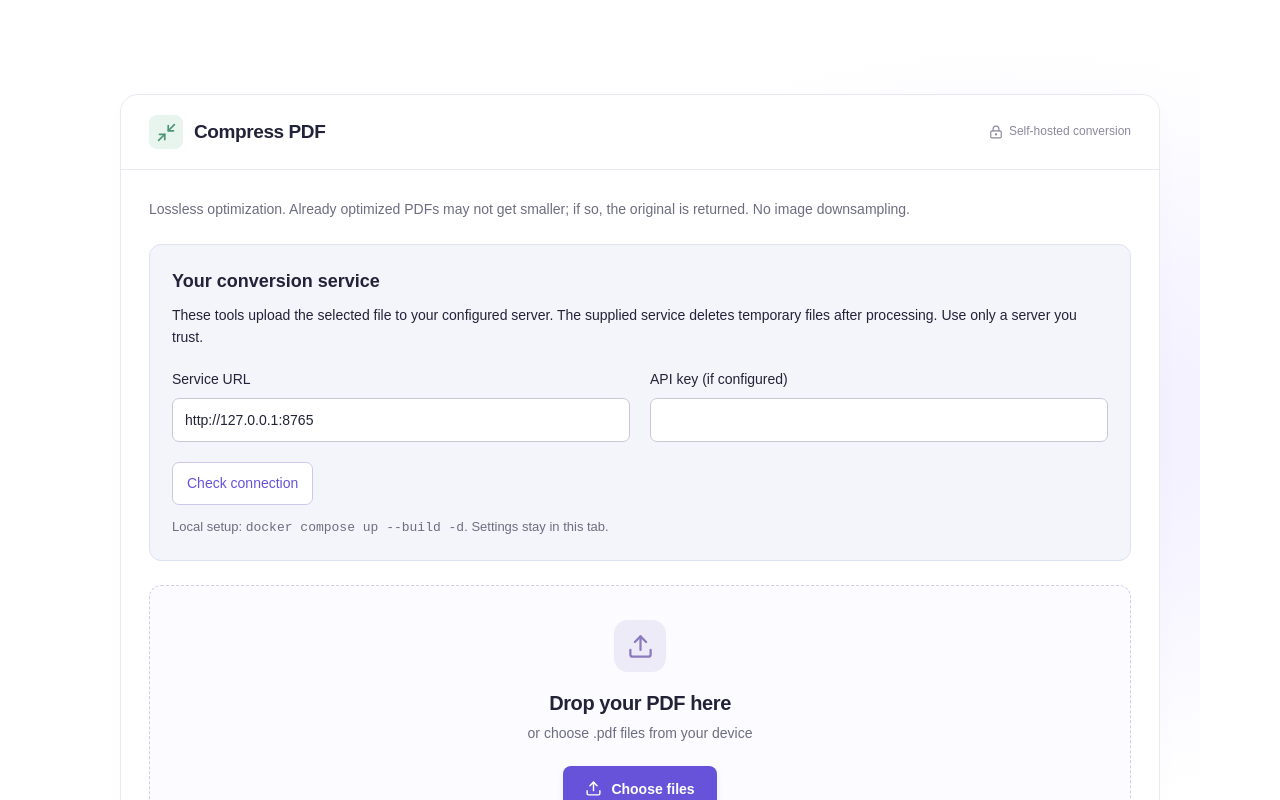
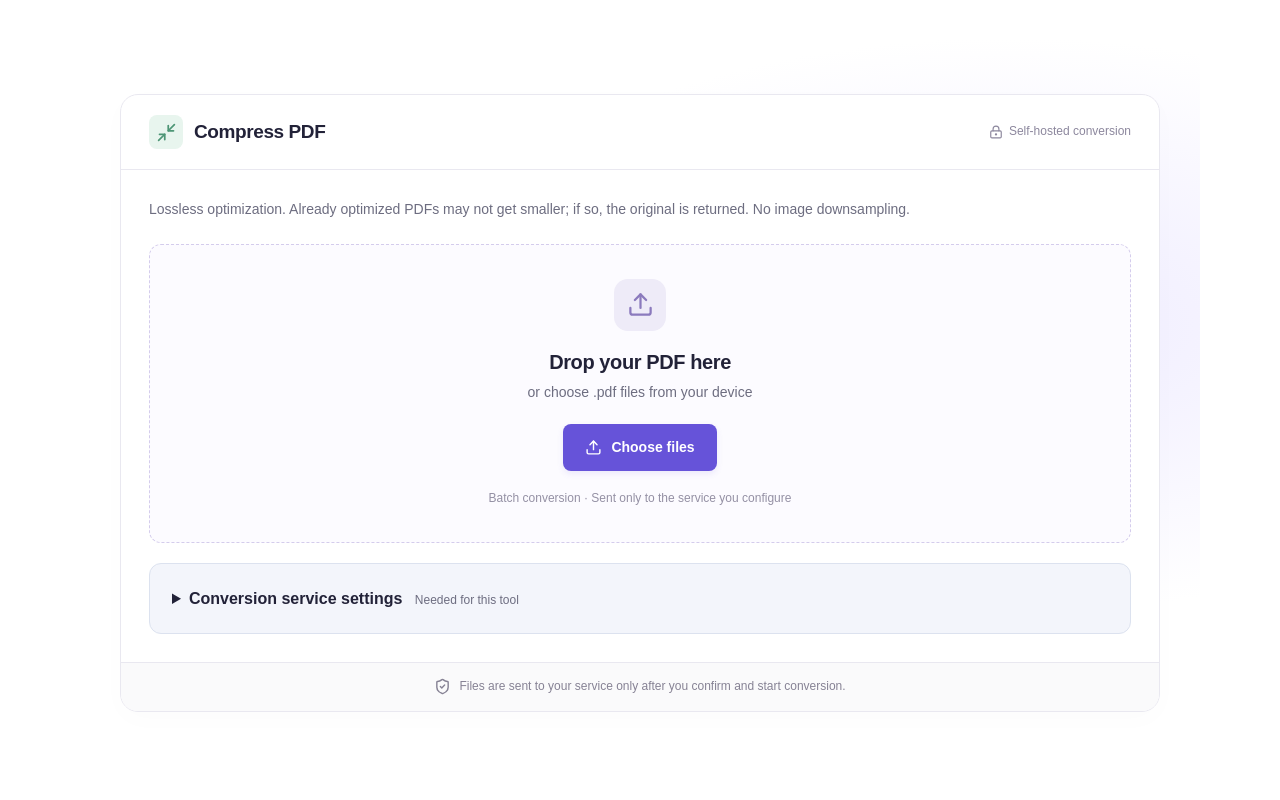
Before and after one commit to Hastha26/free-pdf-toolkit, a Next.js app: page / in a window 1280 px wide. Both pictures are taken after a click on the button "COMPRESS PDF". Shown: the part 72-872 px from the top of the page. Built offline with nearby package versions, Linux system fonts and the light colour scheme.

Commit message:
Move conversion settings below upload and fix panel overflow

```diff
--- a/app/globals.css
+++ b/app/globals.css
@@ -120,7 +120,32 @@ header {
   border: 1px solid #dce2ef;
   border-radius: 12px;
   padding: 22px;
-  margin-bottom: 24px;
+  margin-top: 20px;
+  max-width: 100%;
+  min-width: 0;
+  overflow-wrap: anywhere;
+}
+.service-panel summary {
+  cursor: pointer;
+  color: var(--ink);
+  font-size: 16px;
+  font-weight: 700;
+}
+.service-panel summary span {
+  color: var(--muted);
+  font-size: 12px;
+  font-weight: 400;
+  margin-left: 8px;
+}
+.service-panel[open] summary {
+  margin-bottom: 16px;
+}
+.service-panel .options label {
+  min-width: min(230px, 100%);
+}
+.service-panel .options input {
+  width: 100%;
+  min-width: 0;
 }
 .service-panel h3 {
   margin: 0 0 7px;
--- a/app/page.tsx
+++ b/app/page.tsx
@@ -401,9 +401,60 @@ export default function Home() {
             </div>
             <div className="workspace-body">
               <p className="tool-note">{tool.note}</p>
+              <div
+                className={`dropzone ${dragging ? "dragging" : ""}`}
+                onDragOver={(e) => {
+                  e.preventDefault();
+                  if (!busy) setDragging(true);
+                }}
+                onDragLeave={() => setDragging(false)}
+                onDrop={(e) => {
+                  e.preventDefault();
+                  setDragging(false);
+                  if (!busy) add(Array.from(e.dataTransfer.files));
+                }}
+              >
+                <span className="upload-icon">
+                  <Upload size={27} />
+                </span>
+                <h3>
+                  {files.length
+                    ? "Need to add another file?"
+                    : `Drop your ${active === "images" ? "images" : tool.service && active.endsWith("-pdf") ? "Office document" : "PDF" + (active === "merge" ? "s" : "")} here`}
+                </h3>
+                <p>or choose {tool.accept} files from your device</p>
+                <button
+                  className="primary"
+                  disabled={busy}
+                  onClick={() => input.current?.click()}
+                >
+                  <Upload size={17} />
+                  Choose files
+                </button>
+                <input
+                  ref={input}
+                  type="file"
+                  aria-label="Choose files"
+                  accept={tool.accept}
+                  multiple={active !== "edit"}
+                  onChange={(e) => {
+                    add(Array.from(e.target.files ?? []));
+                    e.target.value = "";
+                  }}
+                  hidden
+                />
+                <small>
+                  {tool.service
+                    ? "Batch conversion · Sent only to the service you configure"
+                    : "No fixed file-count limit · Processed in your browser"}
+                </small>
+              </div>
               {tool.service && (
-                <div className="service-panel">
-                  <h3>Your conversion service</h3>
+                <details className="service-panel">
+                  <summary>
+                    Conversion service settings{" "}
+                    <span>Needed for this tool</span>
+                  </summary>
                   <p>
                     These tools upload the selected file to your configured
                     server. The supplied service deletes temporary files after
@@ -473,57 +524,9 @@ export default function Home() {
                     Local setup: <code>docker compose up --build -d</code>.
                     Settings stay in this tab.
                   </small>
-                </div>
+                </details>
               )}
 
-              <div
-                className={`dropzone ${dragging ? "dragging" : ""}`}
-                onDragOver={(e) => {
-                  e.preventDefault();
-                  if (!busy) setDragging(true);
-                }}
-                onDragLeave={() => setDragging(false)}
-                onDrop={(e) => {
-                  e.preventDefault();
-                  setDragging(false);
-                  if (!busy) add(Array.from(e.dataTransfer.files));
-                }}
-              >
-                <span className="upload-icon">
-                  <Upload size={27} />
-                </span>
-                <h3>
-                  {files.length
-                    ? "Need to add another file?"
-                    : `Drop your ${active === "images" ? "images" : tool.service && active.endsWith("-pdf") ? "Office document" : "PDF" + (active === "merge" ? "s" : "")} here`}
-                </h3>
-                <p>or choose {tool.accept} files from your device</p>
-                <button
-                  className="primary"
-                  disabled={busy}
-                  onClick={() => input.current?.click()}
-                >
-                  <Upload size={17} />
-                  Choose files
-                </button>
-                <input
-                  ref={input}
-                  type="file"
-                  aria-label="Choose files"
-                  accept={tool.accept}
-                  multiple={active !== "edit"}
-                  onChange={(e) => {
-                    add(Array.from(e.target.files ?? []));
-                    e.target.value = "";
-                  }}
-                  hidden
-                />
-                <small>
-                  {tool.service
-                    ? "Batch conversion · Sent only to the service you configure"
-                    : "No fixed file-count limit · Processed in your browser"}
-                </small>
-              </div>
               {files.length > 0 && (
                 <div className="selection">
                   <div className="selection-title">
```
